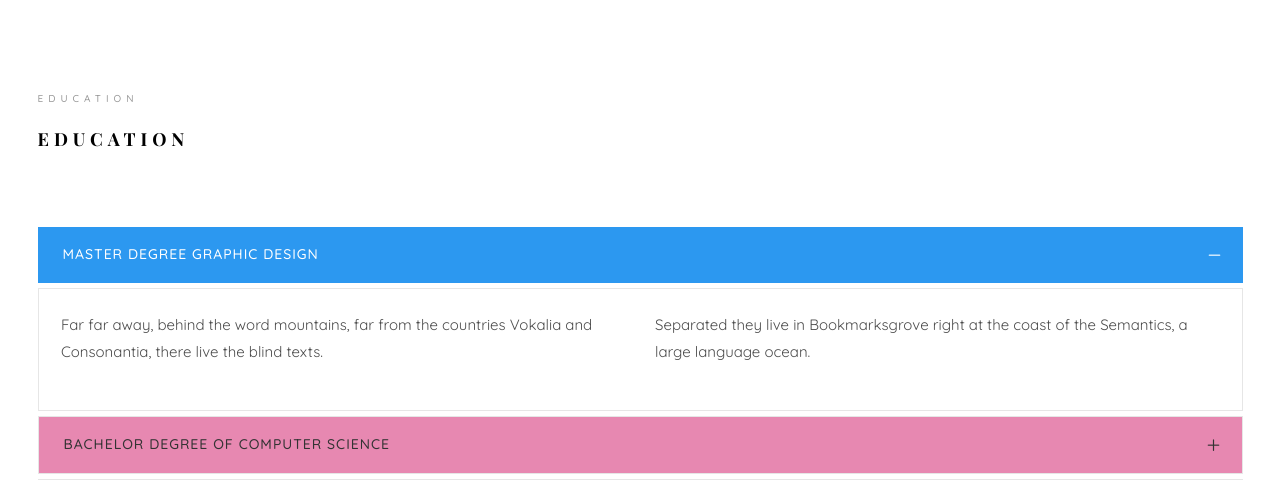
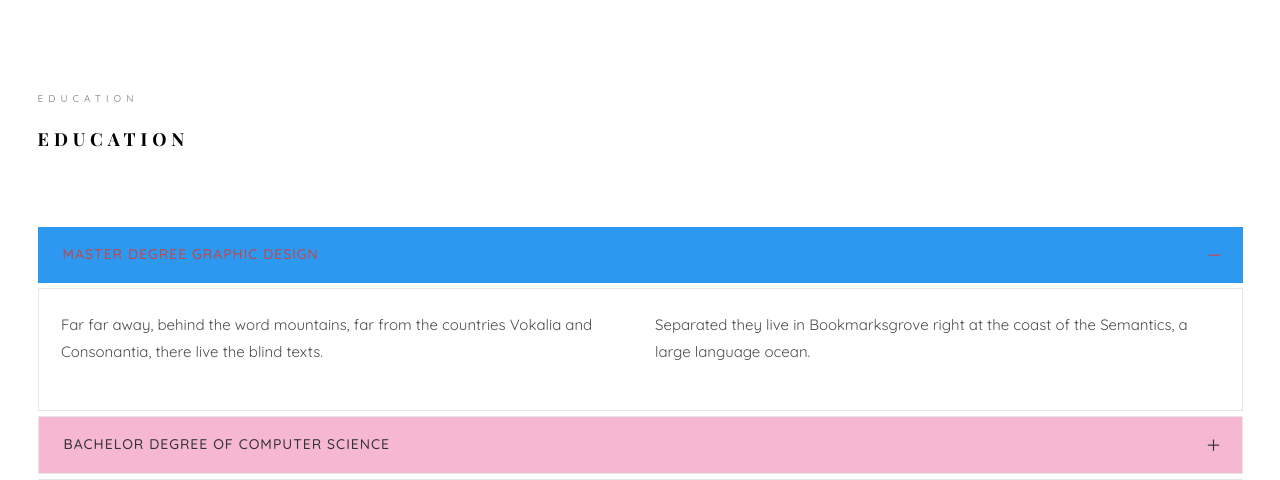
Before and after one commit to NatCard00/CS-Natalia, a Flask app: page / in a window 1280 px wide. Shown: the part 3680-4160 px from the top of the page. Run offline with Flask 2, Linux system fonts and the light colour scheme; some libraries are stand-ins or nearby versions; some web fonts are replaced.

Commit message:
color change

```diff
--- a/static/css/style.css
+++ b/static/css/style.css
@@ -22,7 +22,7 @@ body {
       font-size: 16px; } }
 
  :root{
-  --primary: #E788B1;
+  --primary: #f6b7d2;
   --secondary: #C1B2AB;
  }
 
@@ -468,7 +468,7 @@ body.offcanvas {
   text-transform: uppercase;
   font-family: "Quicksand", Arial, sans-serif;
   background-color: #2c98f0;
-  color: #fff;
+  color: rgb(199, 69, 69);
   position: relative;
   -webkit-box-shadow: none !important;
   -moz-box-shadow: none !important;
```
